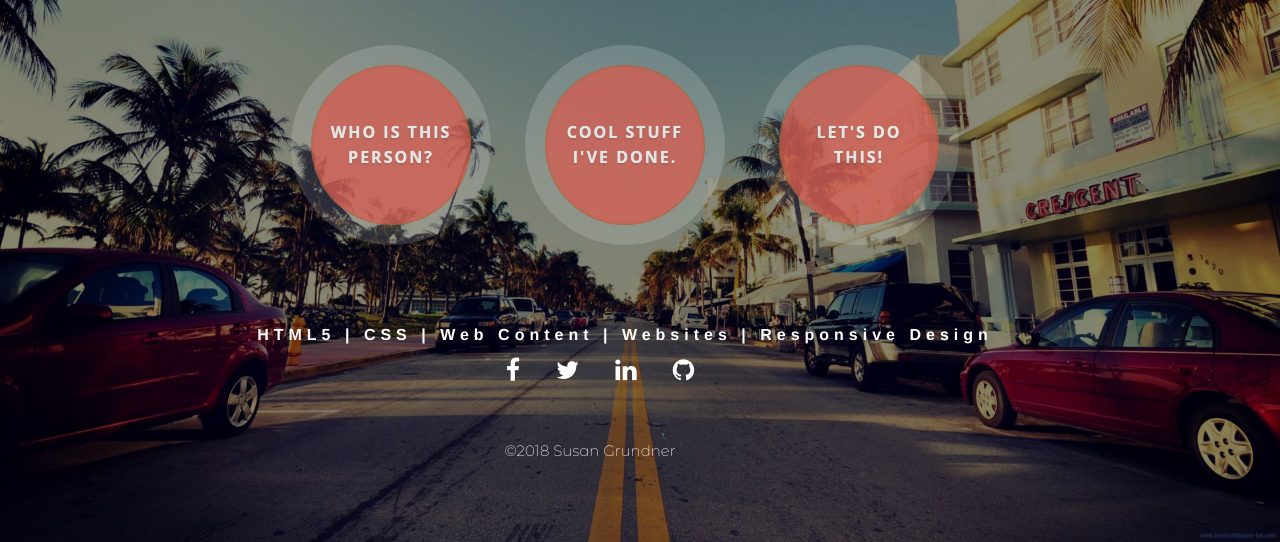
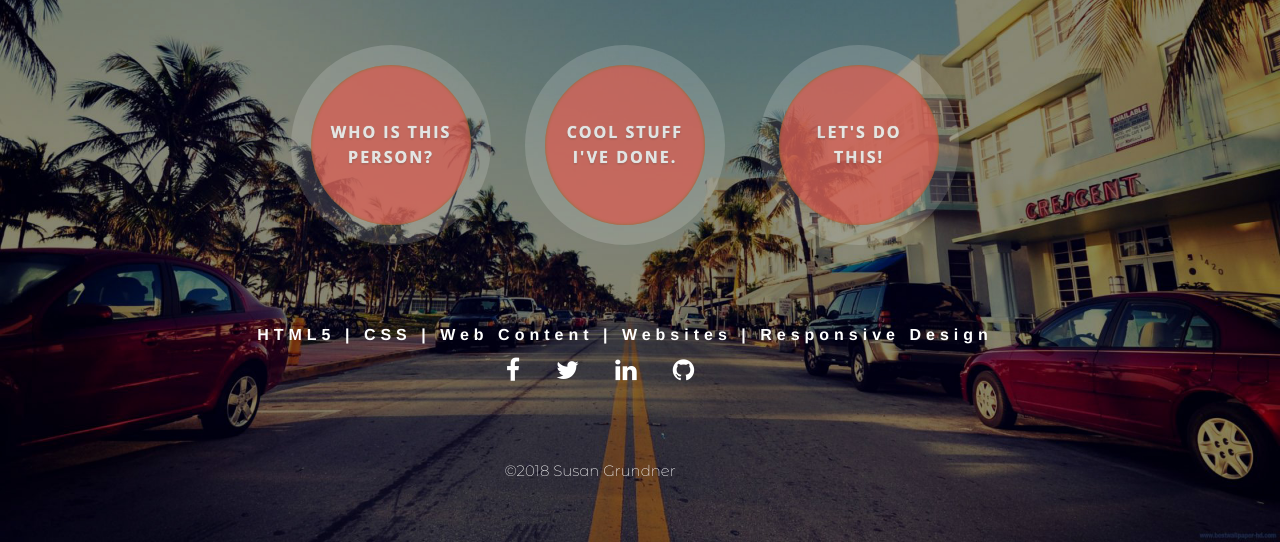
Before and after one commit to susangrundner/susans-web-portfolio, a plain HTML site: page index.html in a window 1280 px wide. Shown: the part 258-800 px from the top of the page. Drawn offline with Linux system fonts and the light colour scheme.

Commit message:
Update main.css

```diff
--- a/css/main.css
+++ b/css/main.css
@@ -5,6 +5,7 @@ body {
     margin: 0px;
     padding-top: 15px;
     padding-right: 100px;
+    height: 100%;
     background-image: url(../img/miami-beach-bkgrd.jpg);
     background-repeat: no-repeat;
     background-size: cover;
@@ -523,8 +524,8 @@ button {
 footer #copyright {
 	clear: both;
 	width: 100%;
-    text-align: center;
-    margin-top: 20px;
+        text-align: center;
+        padding-top: 20px;
 	font-family: 'Montserrat Alternates', sans-serif;
 	color: #ffffff;
 	font-size: 15px;
```
